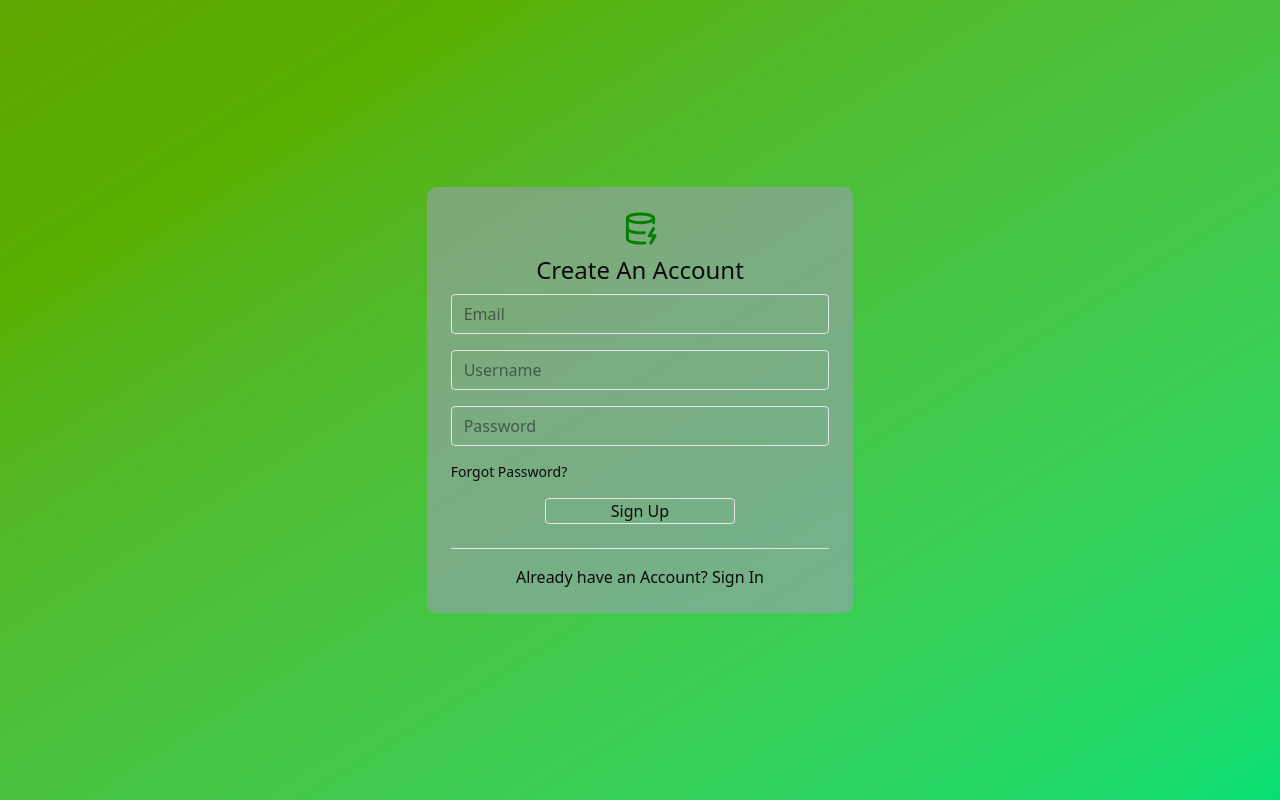
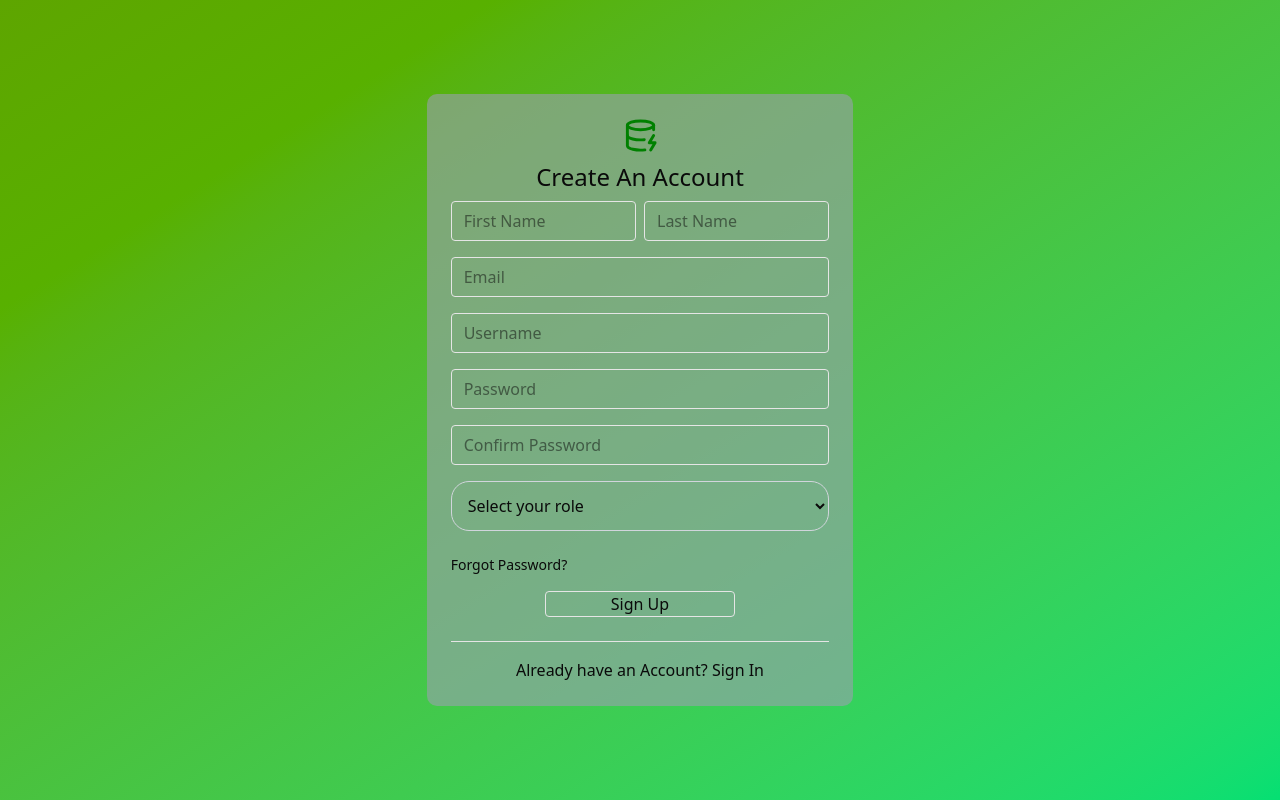
Before and after one commit to teydd/data_connector_platform, a Next.js app: page /signup in a window 1280 px wide. Built offline with nearby package versions, Linux system fonts and the light colour scheme.

Commit message:
added more fields in the signup field

```diff
--- a/app/signup/page.tsx
+++ b/app/signup/page.tsx
@@ -12,9 +12,20 @@ export default function Signup() {
         <DatabaseZap className="flex mx-auto" size={35} color="green"/>
           <h2 className="text-center p-2 text-2xl">Create An Account </h2>
           <form className="justify-center flex flex-col" action= {registerUser}>
-            <input className="border rounded px-3 h-10 mb-4" type="text" name="email" id="email" placeholder="Email" required/>
+            <div className="gap-2 grid grid-cols-2">
+               <input className="border rounded px-3 h-10 mb-4" type="text" name="fname" id="name" placeholder="First Name" required/>
+                <input className="border rounded px-3 h-10 mb-4" type="text" name="lname" id="lname" placeholder="Last Name" required/>
+            </div>
+            <input className="border rounded px-3 h-10 mb-4" type="email" name="email" id="email" placeholder="Email" required/>
             <input className="border rounded px-3 h-10 mb-4" type="text" name="username" id="username" placeholder="Username" required/>
             <input className="border rounded px-3 h-10 mb-4" type="password" name="password" id="password"  placeholder="Password" required/>
+            <input className="border rounded px-3 h-10 mb-4" type="password" name="password_confirm" id="password"  placeholder="Confirm Password" required/>
+            <select className="border border-gray-300 rounded-2xl p-3 focus:outline-none focus:ring-2 focus:ring-blue-500 focus:border-blue-500" name="role" id="role" defaultValue={""} required>
+              <option  value="" disabled>Select your role</option>
+              <option value="admin">Admin</option>
+              <option value="user">User</option>
+            </select>
+            <br />
             <Link className="text-sm w-fit font-extralight mb-4" href={"/"}>Forgot Password?</Link>
             <button type="submit" className="border w-1/2 mx-auto rounded ">Sign Up</button>
             <br />
```
